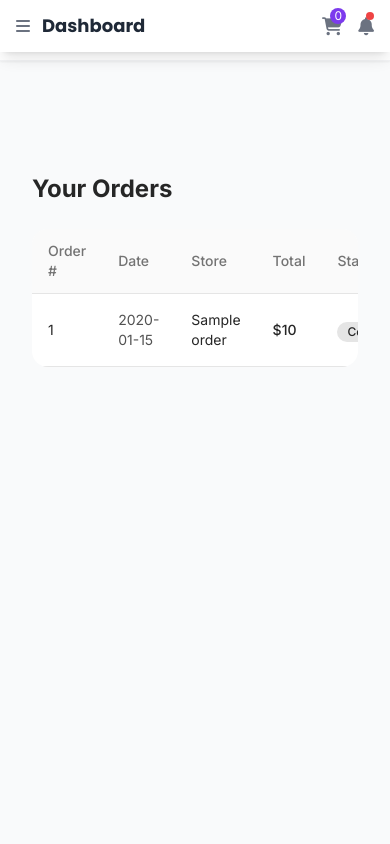
After one commit to sidiq20/vendorhub, a Flask app: template templates/orders/history.html in a window 390 px wide. The commit adds this page. Run offline with Flask 3, Linux system fonts and the light colour scheme; the visitor is signed in with stand-in values (Sample User, id 1); the template is opened without the code that fills it: most values are stand-ins (such as "Sample title", 1, 10 or a date in 2020); parts of the project's set-up code (start-up, migrations or seed data) failed here and were passed over; some libraries are stand-ins or nearby versions.

Commit message:
new updates

```diff
--- /dev/null
+++ b/templates/orders/history.html
@@ -0,0 +1,81 @@
+{% extends 'layout.html' %}
+
+{% block title %}Order History - SocialHub{% endblock %}
+
+{% block content %}
+<div class="container mx-auto px-4 py-8">
+    <h1 class="text-2xl font-bold text-neutral-800 mb-6">Your Orders</h1>
+
+    {% if orders %}
+        <div class="bg-white rounded-xl shadow-soft overflow-hidden">
+            <div class="overflow-x-auto">
+                <table class="w-full">
+                    <thead>
+                        <tr class="bg-neutral-50 border-b border-neutral-200">
+                            <th class="py-3 px-4 text-left text-sm font-medium text-neutral-500">Order #</th>
+                            <th class="py-3 px-4 text-left text-sm font-medium text-neutral-500">Date</th>
+                            <th class="py-3 px-4 text-left text-sm font-medium text-neutral-500">Store</th>
+                            <th class="py-3 px-4 text-left text-sm font-medium text-neutral-500">Total</th>
+                            <th class="py-3 px-4 text-left text-sm font-medium text-neutral-500">Status</th>
+                            <th class="py-3 px-4 text-right text-sm font-medium text-neutral-500">Actions</th>
+                        </tr>
+                    </thead>
+                    <tbody>
+                        {% for order in orders %}
+                            <tr class="border-b border-neutral-200 hover:bg-neutral-50">
+                                <td class="py-4 px-4 text-sm text-neutral-800">{{ order.order_id[:8] }}</td>
+                                <td class="py-4 px-4 text-sm text-neutral-600">{{ order.created_at|format_date }}</td>
+                                <td class="py-4 px-4 text-sm text-neutral-800">{{ order.store_name }}</td>
+                                <td class="py-4 px-4 text-sm font-medium text-neutral-800">${{ order.total }}</td>
+                                <td class="py-4 px-4">
+                                    {% set status_class = {
+                                        'pending': 'bg-neutral-200 text-neutral-800',
+                                        'processing': 'bg-primary-light text-primary-dark',
+                                        'shipped': 'bg-secondary-light text-secondary-dark',
+                                        'delivered': 'bg-success-light text-success-dark',
+                                        'cancelled': 'bg-danger-light text-danger-dark'
+                                    } %}
+                                    <span class="inline-flex items-center px-2.5 py-0.5 rounded-full text-xs font-medium {{ status_class.get(order.status, 'bg-neutral-200 text-neutral-800') }}">
+                                        {{ order.status|title }}
+                                    </span>
+                                </td>
+                                <td class="py-4 px-4 text-right">
+                                    <div class="flex justify-end space-x-2">
+                                        <a href="{{ url_for('client_orders.order_detail', order_id=order.order_id) }}" class="text-primary hover:text-primary-dark">
+                                            <svg class="h-5 w-5" xmlns="http://www.w3.org/2000/svg" fill="none" viewBox="0 0 24 24" stroke="currentColor">
+                                                <path stroke-linecap="round" stroke-linejoin="round" stroke-width="2" d="M15 12a3 3 0 11-6 0 3 3 0 016 0z" />
+                                                <path stroke-linecap="round" stroke-linejoin="round" stroke-width="2" d="M2.458 12C3.732 7.943 7.523 5 12 5c4.478 0 8.268 2.943 9.542 7-1.274 4.057-5.064 7-9.542 7-4.477 0-8.268-2.943-9.542-7z" />
+                                            </svg>
+                                        </a>
+                                        <a href="{{ url_for('client_orders.track_order', order_id=order.order_id) }}" class="text-secondary-dark hover:text-secondary">
+                                            <svg class="h-5 w-5" xmlns="http://www.w3.org/2000/svg" fill="none" viewBox="0 0 24 24" stroke="currentColor">
+                                                <path stroke-linecap="round" stroke-linejoin="round" stroke-width="2" d="M9 5H7a2 2 0 00-2 2v12a2 2 0 002 2h10a2 2 0 002-2V7a2 2 0 00-2-2h-2M9 5a2 2 0 002 2h2a2 2 0 002-2M9 5a2 2 0 012-2h2a2 2 0 012 2m-3 7h3m-3 4h3m-6-4h.01M9 16h.01" />
+                                            </svg>
+                                        </a>
+                                    </div>
+                                </td>
+                            </tr>
+                        {% endfor %}
+                    </tbody>
+                </table>
+            </div>
+        </div>
+    {% else %}
+        <div class="bg-white rounded-xl shadow-soft p-8 text-center">
+            <svg class="mx-auto h-12 w-12 text-neutral-400" xmlns="http://www.w3.org/2000/svg" fill="none" viewBox="0 0 24 24" stroke="currentColor">
+                <path stroke-linecap="round" stroke-linejoin="round" stroke-width="2" d="M9 5H7a2 2 0 00-2 2v12a2 2 0 002 2h10a2 2 0 002-2V7a2 2 0 00-2-2h-2M9 5a2 2 0 002 2h2a2 2 0 002-2M9 5a2 2 0 012-2h2a2 2 0 012 2" />
+            </svg>
+            <h3 class="mt-2 text-sm font-medium text-neutral-900">No orders found</h3>
+            <p class="mt-1 text-sm text-neutral-500">You haven't placed any orders yet.</p>
+            <div class="mt-6">
+                <a href="{{ url_for('marketplace.home') }}" class="neu-button inline-flex items-center px-6 py-3">
+                    <svg class="mr-2 h-5 w-5" xmlns="http://www.w3.org/2000/svg" fill="none" viewBox="0 0 24 24" stroke="currentColor">
+                        <path stroke-linecap="round" stroke-linejoin="round" stroke-width="2" d="M3 3h2l.4 2M7 13h10l4-8H5.4M7 13L5.4 5M7 13l-2.293 2.293c-.63.63-.184 1.707.707 1.707H17m0 0a2 2 0 100 4 2 2 0 000-4zm-8 2a2 2 0 11-4 0 2 2 0 014 0z" />
+                    </svg>
+                    Start Shopping
+                </a>
+            </div>
+        </div>
+    {% endif %}
+</div>
+{% endblock %}
```
Also changed, not shown: templates/orders/detial.html (+98 -18 lines), README.md (added).
